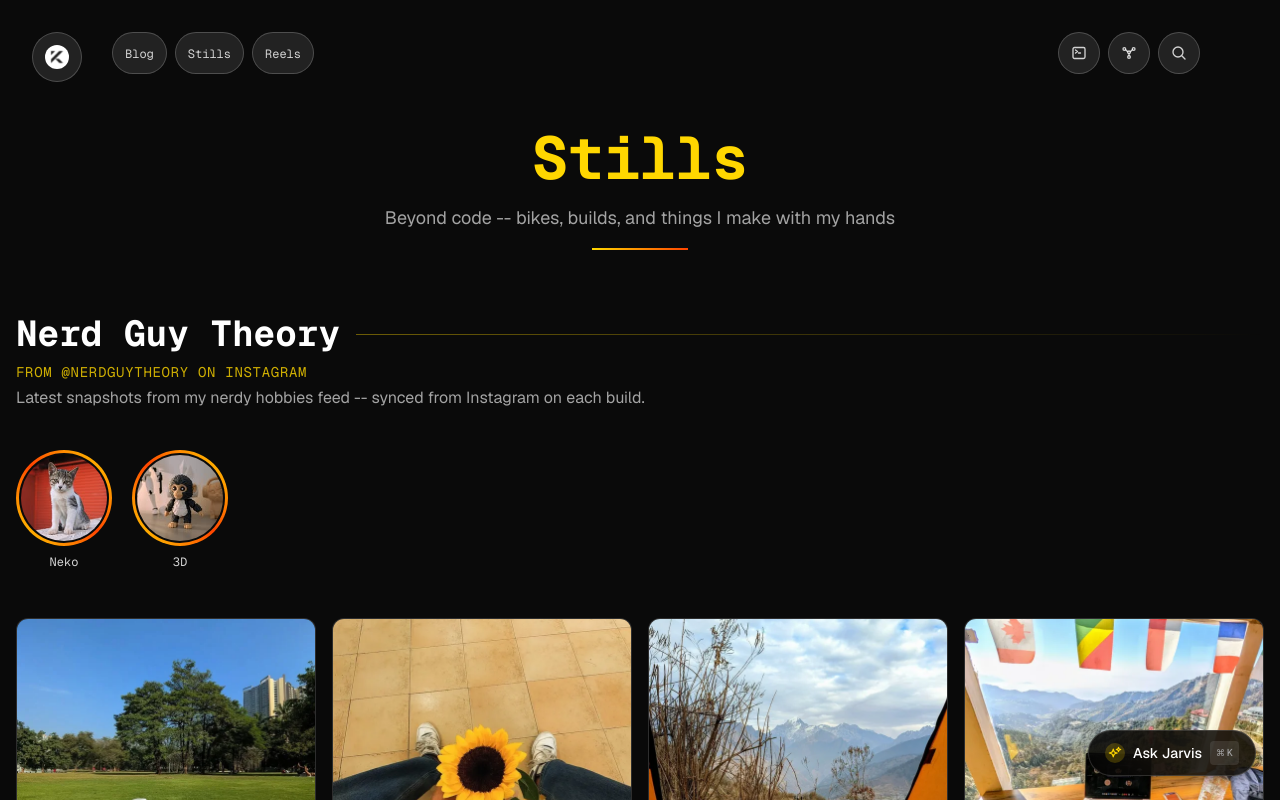
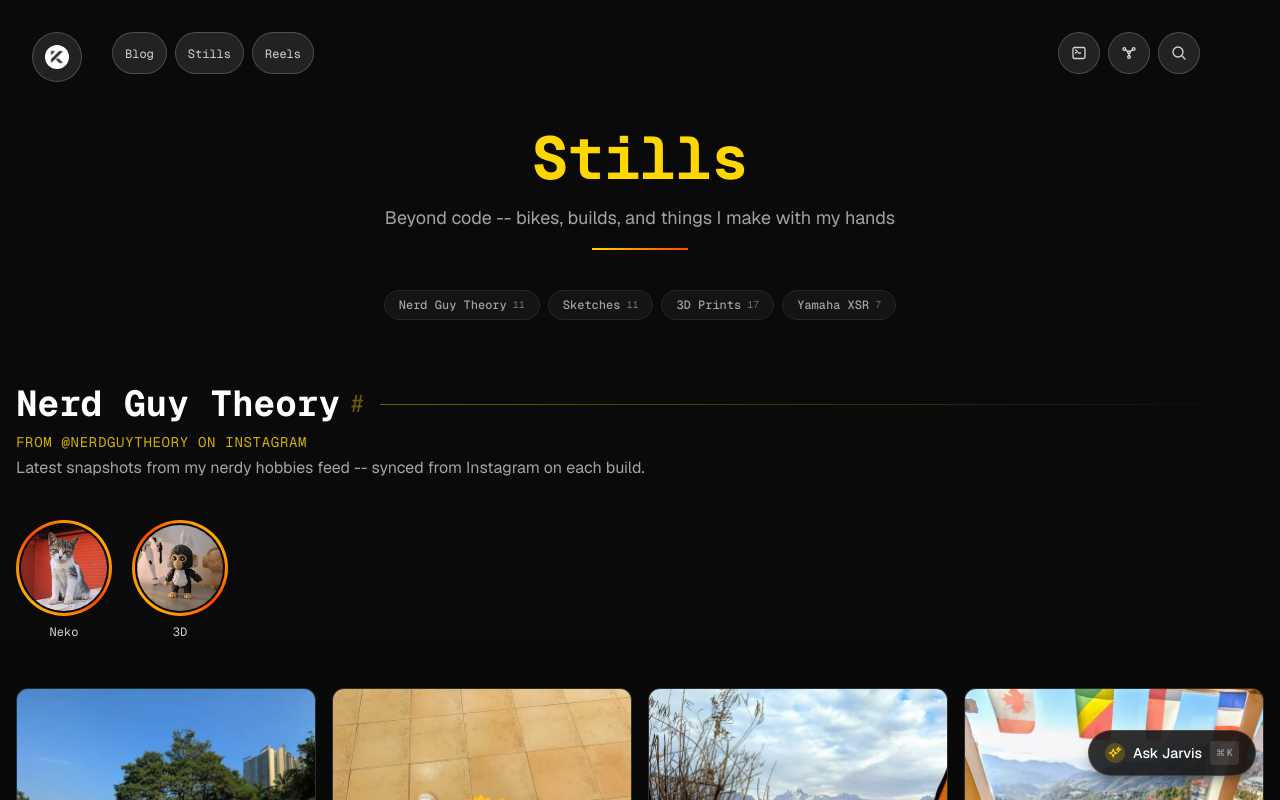
Before and after one commit to Kanakjr/kanakjr-portfolio, a Next.js app: page /stills in a window 1280 px wide. Shown: the top 800 px of the page. Built offline with nearby package versions, Linux system fonts and the light colour scheme.

Commit message:
Add section anchor links, quick nav pills, and hash scroll support for 3D prints on /stills

```diff
--- a/app/stills/gallery.tsx
+++ b/app/stills/gallery.tsx
@@ -16,6 +16,11 @@ interface StillsGalleryProps {
   instagramUsername?: string;
 }
 
+function getSectionSlug(id: string): string {
+  if (id === "3d_prints") return "3d-prints";
+  return id;
+}
+
 export default function StillsGallery({
   captions,
   highlights = [],
@@ -25,6 +30,42 @@ export default function StillsGallery({
     sectionIndex: number;
     imageIndex: number;
   } | null>(null);
+  const [copiedSection, setCopiedSection] = useState<string | null>(null);
+
+  // Smooth scroll to section if URL has a hash on mount or hash change
+  useEffect(() => {
+    const handleHash = () => {
+      const hash = window.location.hash.replace("#", "");
+      if (!hash) return;
+      const targetId = hash === "3d_prints" ? "3d-prints" : hash;
+      const el = document.getElementById(targetId) || document.getElementById(hash);
+      if (el) {
+        setTimeout(() => {
+          el.scrollIntoView({ behavior: "smooth" });
+        }, 150);
+      }
+    };
+
+    handleHash();
+    window.addEventListener("hashchange", handleHash);
+    return () => window.removeEventListener("hashchange", handleHash);
+  }, []);
+
+  const handleCopyLink = (e: React.MouseEvent, slug: string, title: string) => {
+    e.preventDefault();
+    const url = `${window.location.origin}/stills#${slug}`;
+    if (navigator.clipboard) {
+      navigator.clipboard.writeText(url).then(() => {
+        setCopiedSection(title);
+        setTimeout(() => setCopiedSection(null), 2500);
+      });
+    }
+    const el = document.getElementById(slug);
+    if (el) {
+      el.scrollIntoView({ behavior: "smooth" });
+    }
+    window.history.pushState(null, "", `/stills#${slug}`);
+  };
 
   const openLightbox = (sectionIndex: number, imageIndex: number) => {
     setLightbox({ sectionIndex, imageIndex });
@@ -90,9 +131,21 @@ export default function StillsGallery({
     <main className="relative min-h-screen overflow-hidden bg-background">
       <RetroGrid className="opacity-30" />
 
+      {/* Copied Feedback Toast */}
+      {copiedSection && (
+        <div className="fixed bottom-8 right-8 z-50 flex items-center gap-2.5 bg-neutral-900/95 border border-cyber-yellow/60 text-white px-4 py-2.5 rounded-lg shadow-2xl font-mono text-xs backdrop-blur-md transition-all">
+          <svg className="w-4 h-4 text-cyber-yellow shrink-0" fill="none" viewBox="0 0 24 24" stroke="currentColor" strokeWidth={2}>
+            <path strokeLinecap="round" strokeLinejoin="round" d="M5 13l4 4L19 7" />
+          </svg>
+          <span>
+            Copied link to <span className="text-cyber-yellow font-bold">#{copiedSection}</span>
+          </span>
+        </div>
+      )}
+
       <div className="relative z-10 mx-auto max-w-7xl px-4 py-32">
         <BlurFade delay={0.1} inView>
-          <div className="mb-16 text-center">
+          <div className="mb-10 text-center">
             <h1 className="text-5xl font-bold text-white font-mono md:text-6xl mb-4">
               <span className="text-cyber-yellow">Stills</span>
             </h1>
@@ -103,13 +156,67 @@ export default function StillsGallery({
           </div>
         </BlurFade>
 
-        {galleryData.map((section, sectionIndex) => (
-          <div key={section.id} className="mb-24 last:mb-0">
+        {/* Quick Section Navigation Bar */}
+        <BlurFade delay={0.15} inView>
+          <nav aria-label="Gallery sections" className="flex flex-wrap items-center justify-center gap-2 mb-16">
+            {galleryData.map((sec) => {
+              const slug = getSectionSlug(sec.id);
+              return (
+                <a
+                  key={sec.id}
+                  href={`#${slug}`}
+                  onClick={(e) => {
+                    e.preventDefault();
+                    const el = document.getElementById(slug);
+                    if (el) {
+                      el.scrollIntoView({ behavior: "smooth" });
+                      window.history.pushState(null, "", `/stills#${slug}`);
+                    }
+                  }}
+                  className="inline-flex items-center gap-1.5 px-3.5 py-1.5 rounded-full text-xs font-mono font-medium border border-neutral-800 bg-neutral-900/80 text-neutral-400 hover:text-cyber-yellow hover:border-cyber-yellow/50 hover:bg-cyber-yellow/10 transition-all cursor-pointer"
+                >
+                  <span>{sec.title}</span>
+                  <span className="text-[10px] text-neutral-500 font-normal">
+                    {sec.images.length}
+                  </span>
+                </a>
+              );
+            })}
+          </nav>
+        </BlurFade>
+
+        {galleryData.map((section, sectionIndex) => {
+          const slug = getSectionSlug(section.id);
+          return (
+            <div
+              key={section.id}
+              id={slug}
+              className="mb-24 last:mb-0 scroll-mt-28 relative"
+            >
+              {/* Supporting both #3d-prints and legacy/internal #3d_prints */}
+              {slug !== section.id && (
+                <span
+                  id={section.id}
+                  className="block -mt-28 pt-28 pointer-events-none absolute"
+                  aria-hidden="true"
+                />
+              )}
+
               <BlurFade delay={0.15} inView>
                 <div className="mb-10">
-                <div className="flex items-center gap-4 mb-2">
+                  <div className="flex items-center gap-4 mb-2 group/title">
                     <h2 className="text-3xl md:text-4xl font-bold text-white font-mono">
-                    {section.title}
+                      <a
+                        href={`#${slug}`}
+                        onClick={(e) => handleCopyLink(e, slug, section.title)}
+                        className="hover:text-cyber-yellow transition-colors inline-flex items-center gap-2.5 cursor-pointer"
+                        title="Click to copy link to this section"
+                      >
+                        <span>{section.title}</span>
+                        <span className="text-cyber-yellow/40 group-hover/title:text-cyber-yellow text-xl md:text-2xl font-normal transition-colors">
+                          #
+                        </span>
+                      </a>
                     </h2>
                     <div className="h-px flex-1 bg-gradient-to-r from-cyber-yellow/40 to-transparent" />
                   </div>
@@ -167,7 +274,8 @@ export default function StillsGallery({
               ))}
             </div>
           </div>
-        ))}
+        );
+      })}
 
         <div className="mt-16 text-center">
           <Link
--- a/components/sections/Portfolio.tsx
+++ b/components/sections/Portfolio.tsx
@@ -28,7 +28,10 @@ export default function Portfolio() {
         <div className="grid grid-cols-1 sm:grid-cols-2 lg:grid-cols-3 gap-5 mb-12">
           {galleryData.map((section, sectionIndex) => (
             <BlurFade key={section.id} delay={0.1 + sectionIndex * 0.1} inView>
-              <Link href="/stills" className="group block">
+              <Link
+                href={`/stills#${section.id === "3d_prints" ? "3d-prints" : section.id}`}
+                className="group block"
+              >
                 <MagicCard
                   className="p-4 transition-transform duration-300 hover:scale-[1.02]"
                   gradientSize={250}
```
Lines whose indentation alone changed are shown as unchanged.
